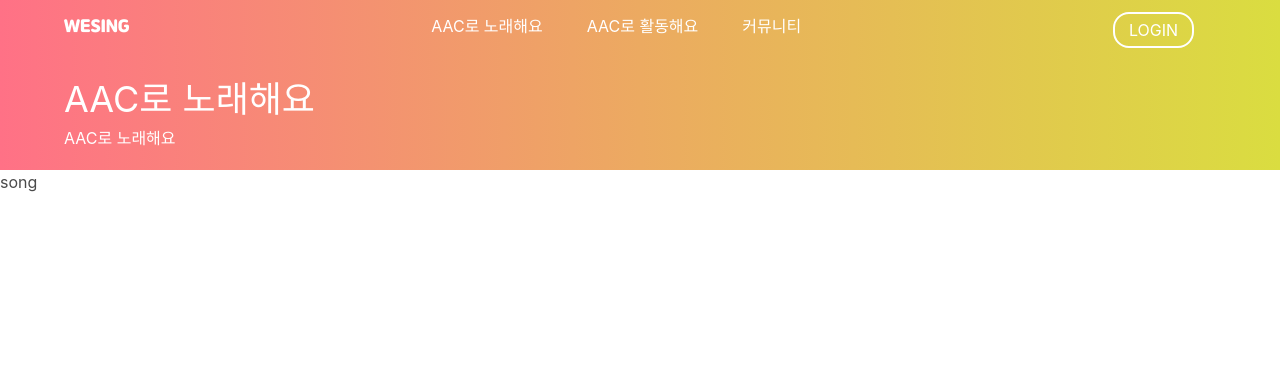
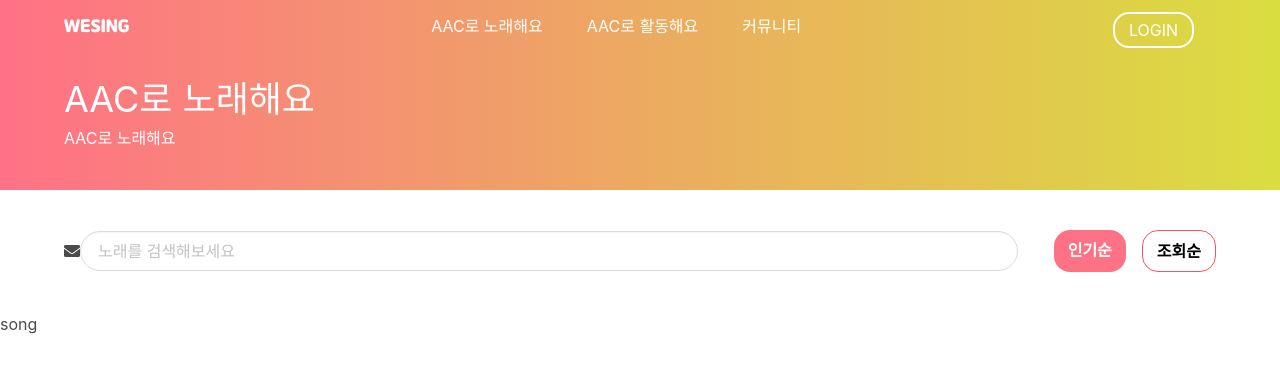
Before and after one commit to jslee7420/Wesing, a Django app: page /song/ in a window 1280 px wide. Shown: the top 373 px of the page. Run offline with Django 3.2, Linux system fonts and the light colour scheme; data that the repository does not hold is empty; some libraries are stand-ins or nearby versions; some web fonts are replaced.

Commit message:
Update song_list.html

```diff
--- a/song/views.py
+++ b/song/views.py
@@ -1,6 +1,6 @@
 from django.shortcuts import render
 from django.views.generic import *
-from . models import Song
+from .models import Song
 
 
 class IndexView(ListView):
--- a/static/css/nav.css
+++ b/static/css/nav.css
@@ -43,7 +43,7 @@
 
 .navbar-bottom {
     color: #fff;
-    padding: 20px 0;
+    padding: 20px 0 40px 0;
 }
 
 .navbar-bottom .navbar-title {
--- /dev/null
+++ b/static/css/song/list.css
@@ -0,0 +1,47 @@
+.song-search {
+    margin: 40px 0;
+    display: flex;
+    justify-content: stretch;
+    align-items: center;
+}
+
+.song-search-input {
+    width: 100%;
+    padding-right: 20px;
+}
+
+.song-search-input p {
+    display: flex;
+    align-items: center;
+    width: 100%;
+}
+
+.song-search-input .input {
+    width: 100%;
+}
+
+.song-search-filters {
+    display: flex;
+}
+
+.song-search-filter,
+.song-search-filter-active {
+    width: max-content;
+    margin-left: 16px;
+}
+
+.song-search-filters .song-search-filter {
+    border-radius: 16px;
+    color: black;
+    font-weight: 600;
+    padding: 8px 14px;
+    border: 1px solid #FF4E67;
+}
+
+.song-search-filters .song-search-filter-active {
+    border-radius: 16px;
+    color: white;
+    background-color: #FF7286;
+    font-weight: 600;
+    padding: 8px 14px;
+}
--- a/templates/base.html
+++ b/templates/base.html
@@ -6,7 +6,7 @@
  <head>
      <meta charset="utf-8">
      <meta name="viewport" content="width=device-width, initial-scale=1, shrink-to-fit=no">
-     <link rel="stylesheet" type="text/css" href="{% static 'css/nav.css' %}">
+     <script defer src="https://use.fontawesome.com/releases/v5.3.1/js/all.js"></script>
      <link rel="stylesheet" type="text/css" href="{% static 'css/bulma/css/bulma.css' %}">
      <link rel="stylesheet" type="text/css" href="{% static 'css/base.css' %}">
      {% block styles %}
--- a/templates/song/song_list.html
+++ b/templates/song/song_list.html
@@ -1,7 +1,36 @@
 {% extends 'base.html' %}
+{% load static %}
+
+{% block styles %}
+<link rel="stylesheet" type="text/css" href="{% static 'css/song/list.css' %}">
+{% endblock %}
+
+
 
 
 {% block content %}
+<div class="container">
+    <div class="song-search">
+        <div class="song-search-input">
+            <p class="has-icons-left">
+                <span class="icon is-small is-left">
+                    <i class="fas fa-envelope"></i>
+                </span>
+                <input class="input is-rounded" type="text" placeholder="노래를 검색해보세요">
+            </p>
+        </div>
+        <div class="song-search-filters">
+            <a class="song-search-filter-active">
+                인기순
+            </a>
+            <a class="song-search-filter">
+                조회순
+            </a>
+        </div>
+    </div>
+</div>
+
+
 <h2>song</h2>
 <ul>
     {% for song in object_list %}
```
Lines whose indentation alone changed are shown as unchanged.
